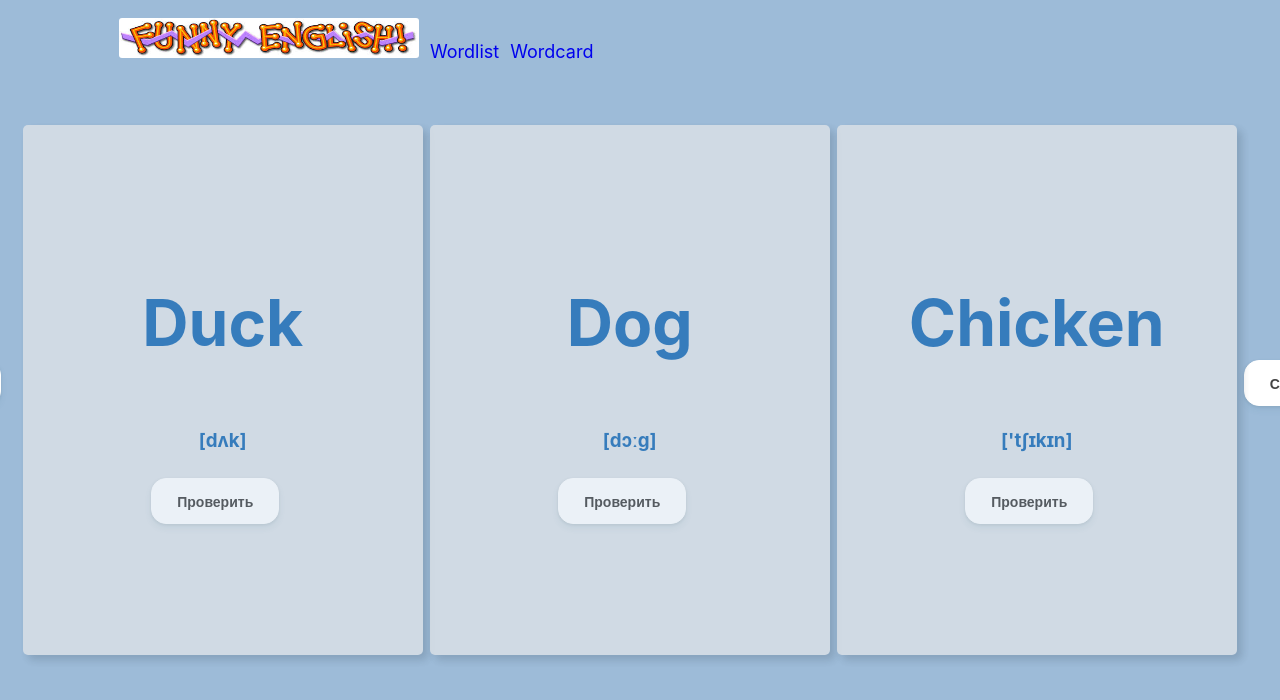
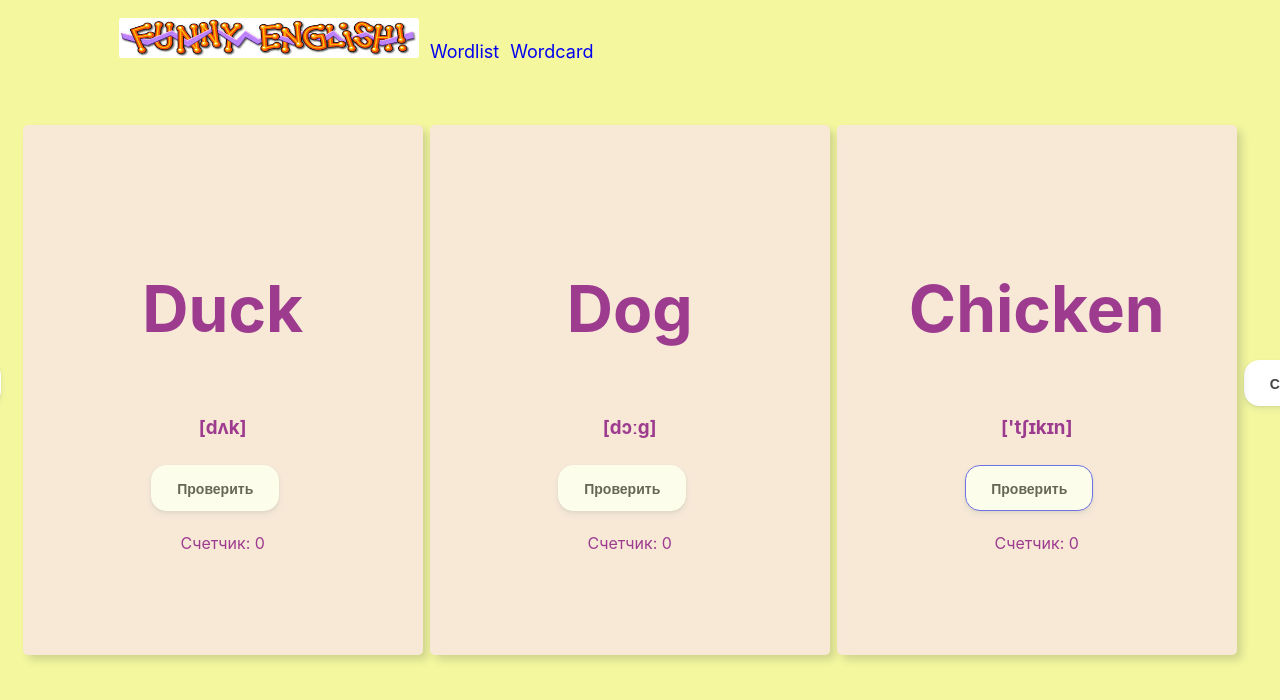
Before and after one commit to MarVasilieva/W27_FunnyEnglish_React, a React (Create React App) app: page /wordcard in a window 1280 px wide. Shown: the top 700 px of the page. Built offline with nearby package versions, Linux system fonts and the light colour scheme; a web font is replaced by a local one.

Commit message:
add count of words and focus

```diff
--- a/public/index.html
+++ b/public/index.html
@@ -10,39 +10,14 @@
       content="Web site created using create-react-app"
     />
     <link rel="apple-touch-icon" href="%PUBLIC_URL%/logo192.png" />
-    <!--
-      manifest.json provides metadata used when your web app is installed on a
-      user's mobile device or desktop. See https://developers.google.com/web/fundamentals/web-app-manifest/
-    -->
+
     <link rel="manifest" href="%PUBLIC_URL%/manifest.json" />
     <link rel="shortcut icon" href="%PUBLIC_URL%/favicon.ico" />
-    <!-- Latest compiled and minified bootstrap CSS -->
 
-    <!-- bootstrap theme (Optional) -->
-
-    <!--
-      Notice the use of %PUBLIC_URL% in the tags above.
-      It will be replaced with the URL of the `public` folder during the build.
-      Only files inside the `public` folder can be referenced from the HTML.
-
-      Unlike "/favicon.ico" or "favicon.ico", "%PUBLIC_URL%/favicon.ico" will
-      work correctly both with client-side routing and a non-root public URL.
-      Learn how to configure a non-root public URL by running `npm run build`.
-    -->
-    <title>React App</title>
+    <title>React App FunnyEnglish</title>
   </head>
   <body>
     <noscript>You need to enable JavaScript to run this app.</noscript>
     <div id="root"></div>
-    <!--
-      This HTML file is a template.
-      If you open it directly in the browser, you will see an empty page.
-
-      You can add webfonts, meta tags, or analytics to this file.
-      The build step will place the bundled scripts into the <body> tag.
-
-      To begin the development, run `npm start` or `yarn start`.
-      To create a production bundle, use `npm run build` or `yarn build`.
-    -->
   </body>
 </html>
--- a/src/App.css
+++ b/src/App.css
@@ -7,9 +7,9 @@
   justify-content: space-between;
   align-items: center;
   gap: 16px;
-  background-color: #9dbbd8;
+  background-color: #f5f79f;
   padding: 35px;
-  color: black;
+  color: #880d8c;
 }
 .wordsCards {
   display: flex;
--- a/src/components/Cards.jsx
+++ b/src/components/Cards.jsx
@@ -1,4 +1,4 @@
-import React from "react";
+import React, { useState } from "react";
 import "./Wordcard.css";
 import "./styles.scss";
 import "../App.css";
@@ -6,47 +6,36 @@ import Wordcard from "./Wordcard";
 import "./Wordlist";
 import words from "./words.json";
 
-class Cards extends React.Component {
-  state = {
-    words: words,
-    Index: 0,
+const Cards = () => {
+  const [index, setIndex] = useState(0);
+  const [isPrev, setIsPrev] = useState(false);
+
+  const handlePrev = () => {
+    setIndex((prevIndex) =>
+      prevIndex === 0 ? words.length - 1 : prevIndex - 1
+    );
+    setIsPrev(true);
   };
 
-  handlePrev = () => {
-    this.setState((prevState) => ({
-      Index:
-        prevState.Index === 0
-          ? prevState.words.length - 1
-          : prevState.Index - 1,
-      isPrev: true,
-    }));
+  const handleNext = () => {
+    setIndex((prevIndex) =>
+      prevIndex === words.length - 1 ? 0 : prevIndex + 1
+    );
+    setIsPrev(false);
   };
 
-  handleNext = () => {
-    this.setState((prevState) => ({
-      Index:
-        prevState.Index === prevState.words.length - 1
-          ? 0
-          : prevState.Index + 1,
-      isPrev: false,
-    }));
+  const getWord = (currentIndex) => {
+    return words[currentIndex];
   };
 
-  render() {
-    const Word2 =
-      this.state.Index + 1 >= this.state.words.length
-        ? this.state.words[0]
-        : this.state.words[this.state.Index + 1];
-    const Word3 =
-      this.state.Index + 2 >= this.state.words.length
-        ? this.state.words[1]
-        : this.state.words[this.state.Index + 2];
-    const Word = this.state.words[this.state.Index];
+  const Word = getWord(index);
+  const Word2 = getWord(index + 1 >= words.length ? 0 : index + 1);
+  const Word3 = getWord(index + 2 >= words.length ? 1 : index + 2);
+
   return (
     <div className="wordsCards">
       <div>
-          {" "}
-          <button className="btn" onClick={this.handlePrev}>
+        <button className="btn" onClick={handlePrev}>
           Предыдущая
         </button>
       </div>
@@ -55,30 +44,30 @@ class Cards extends React.Component {
         transcription={Word.transcription}
         translation={Word.translation}
         url={Word.url}
-          isPrev={this.state.isPrev}
-        ></Wordcard>
+        isPrev={isPrev}
+      />
       <Wordcard
         title={Word2.title}
         transcription={Word2.transcription}
         translation={Word2.translation}
         url={Word2.url}
-          isPrev={this.state.isPrev}
-        ></Wordcard>
+        isPrev={isPrev}
+      />
       <Wordcard
         title={Word3.title}
         transcription={Word3.transcription}
         translation={Word3.translation}
         url={Word3.url}
-          isPrev={this.state.isPrev}
-        ></Wordcard>
+        isPrev={isPrev}
+      />
       <div>
-          <button className="btn" onClick={this.handleNext}>
+        <button className="btn" onClick={handleNext}>
           Следующая
         </button>
       </div>
-        {this.state.Index + 1}/{words.length}
+      {index + 1}/{words.length}
     </div>
   );
-  }
-}
+};
+
 export default Cards;
--- a/src/components/Wordcard.css
+++ b/src/components/Wordcard.css
@@ -6,10 +6,10 @@
   flex-direction: column;
   align-items: center;
   gap: 7px;
-  background-color: rgb(221, 226, 231);
+  background-color: rgb(249, 230, 230);
   box-shadow: 5px 5px 9px 0px rgba(17, 29, 39, 0.2);
   border-radius: 5px;
-  color: #1d6db6;
+  color: #880d8c;
   opacity: 80%;
 }
 img {
--- a/src/components/Wordcard.jsx
+++ b/src/components/Wordcard.jsx
@@ -1,10 +1,26 @@
 import "./Wordcard.css";
 import "./styles.scss";
-import React, { useState, useEffect } from "react";
+import React, { useState, useEffect, useRef } from "react";
 
 function Wordcard(props) {
   const [isShowButton, setButton] = useState(true);
+  const [count, setCount] = useState(0);
+
   useEffect(() => setButton(true), [props.translation]);
+
+  const handleButtonClick = () => {
+    setButton(!isShowButton);
+    setCount(count + 1);
+  };
+
+  const buttonRef = useRef(null);
+
+  useEffect(() => {
+    if (isShowButton) {
+      buttonRef.current.focus();
+    }
+  }, [isShowButton]);
+
   return (
     <div className="word">
       <div className="wordTitle">
@@ -15,16 +31,18 @@ function Wordcard(props) {
       </div>
       <div className="wordButton">
         {isShowButton ? (
-          <button className="btn" onClick={() => setButton(!isShowButton)}>
+          <button className="btn" onClick={handleButtonClick} ref={buttonRef}>
             Проверить
           </button>
         ) : (
-          <h3 onClick={() => setButton(!isShowButton)}>
-            <h3> {props.translation}</h3> <img src={props.url}></img>
+          <h3 onClick={handleButtonClick}>
+            <h3>{props.translation}</h3> <img src={props.url} alt="" />
           </h3>
         )}
       </div>
+      <div className="counter">Счетчик: {count}</div>
     </div>
   );
 }
+
 export default Wordcard;
--- a/src/components/Wordlist.css
+++ b/src/components/Wordlist.css
@@ -6,7 +6,7 @@ table {
 }
 th {
   padding: 10px 20px;
-  background: #5c93c6;
+  background: #c88ebc;
   height: 0px;
   color: #2d5f9c;
   width: 100%;
@@ -17,12 +17,12 @@ th {
 td {
   height: 15px;
   width: 100%;
-  color: #1d6db6;
+  color: #2e9bb1;
   vertical-align: middle;
   font-size: 24px;
   font-weight: 600;
   text-align: center;
-  background-color: rgb(221, 226, 231);
+  background-color: rgb(249, 235, 235);
   opacity: 80%;
   padding: 10px 20px;
   box-shadow: 5px 5px 9px 0px rgba(17, 29, 39, 0.2);
```
Lines whose indentation alone changed are shown as unchanged.
